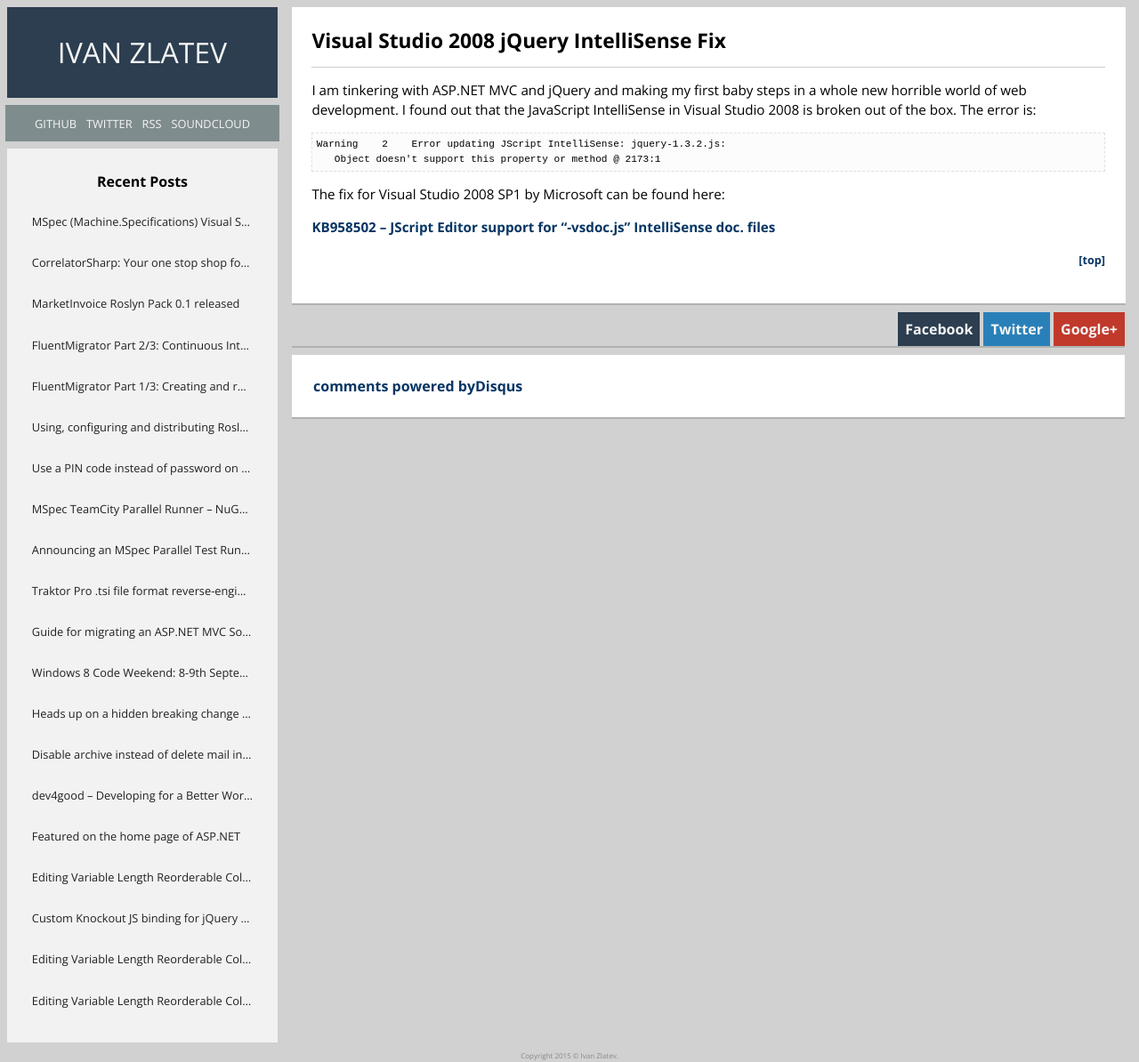
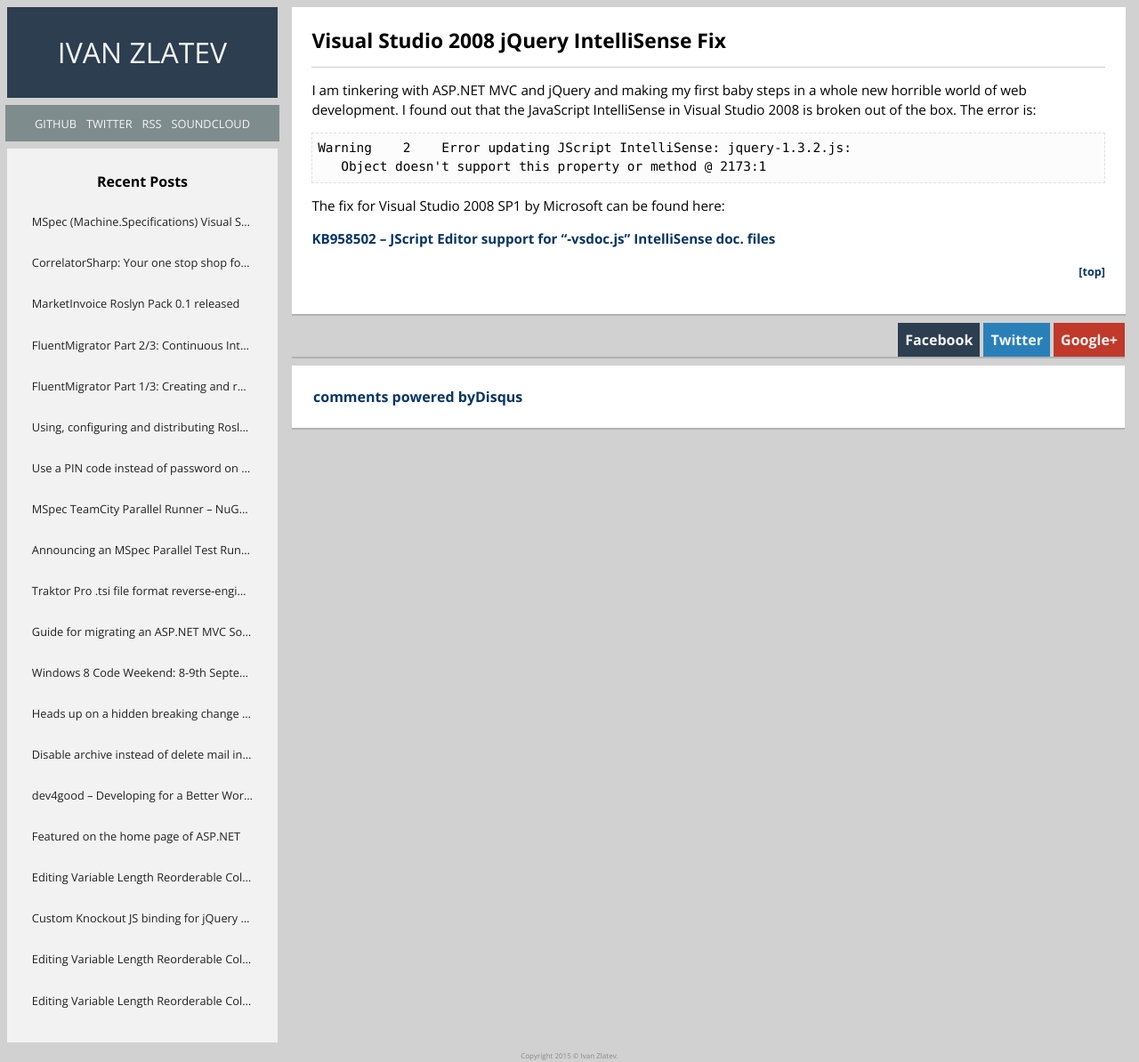
Before and after one commit to ivanz/ivanz.github.io, a Jekyll site: the page built from _posts/2009-07-01-visual-studio-2008-jquery-intellisense-fix.md, in a window 1280 px wide. Shown: the whole page at 89% size. Built offline with Jekyll 4.4.1, drawn with Linux system fonts in a browser that asks for light colours; Markdown is read by kramdown in place of the engine named in the settings; comment, search, counter and statistics services are not loaded.

Commit message:
increase code font size.

```diff
--- a/css/main.css
+++ b/css/main.css
@@ -166,10 +166,10 @@ pre {
     box-sizing: border-box;
 	-moz-box-sizing: border-box;
 
-    font-size: 90%;
+    font-size: 95%;
     line-height: 1.5em;
     padding: 0.4em;
-    font-family: "codeFont", "Consolas", "Courier New", "Courier", "monospace
+    font-family: "codeFont", "Consolas", "Courier New", "Courier", "monospace";
 }
 
 blockquote {
```
